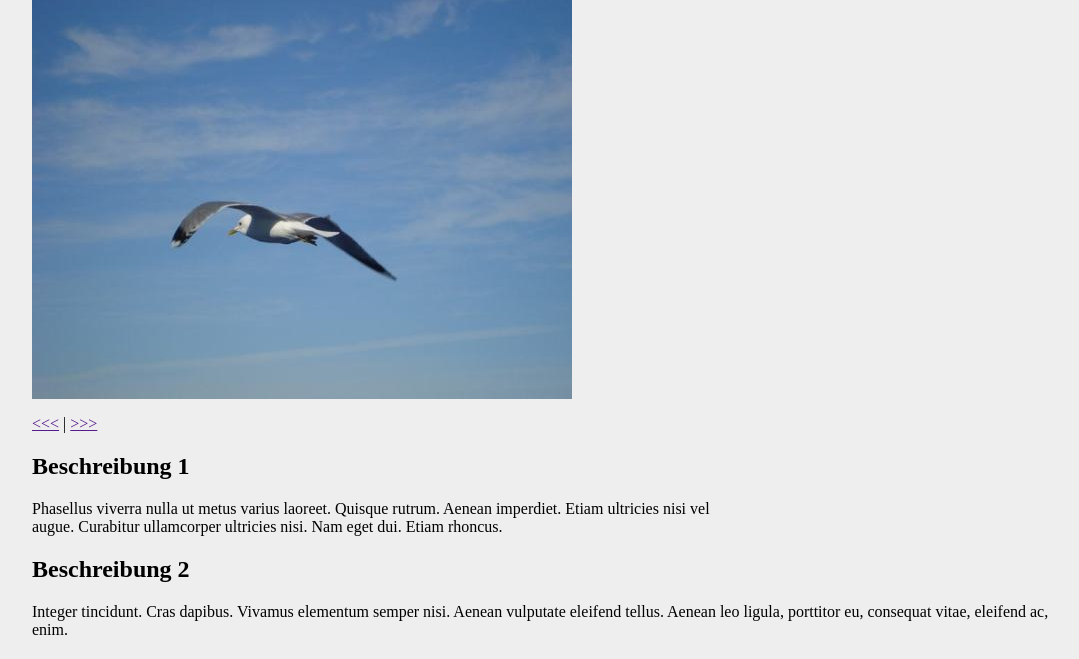
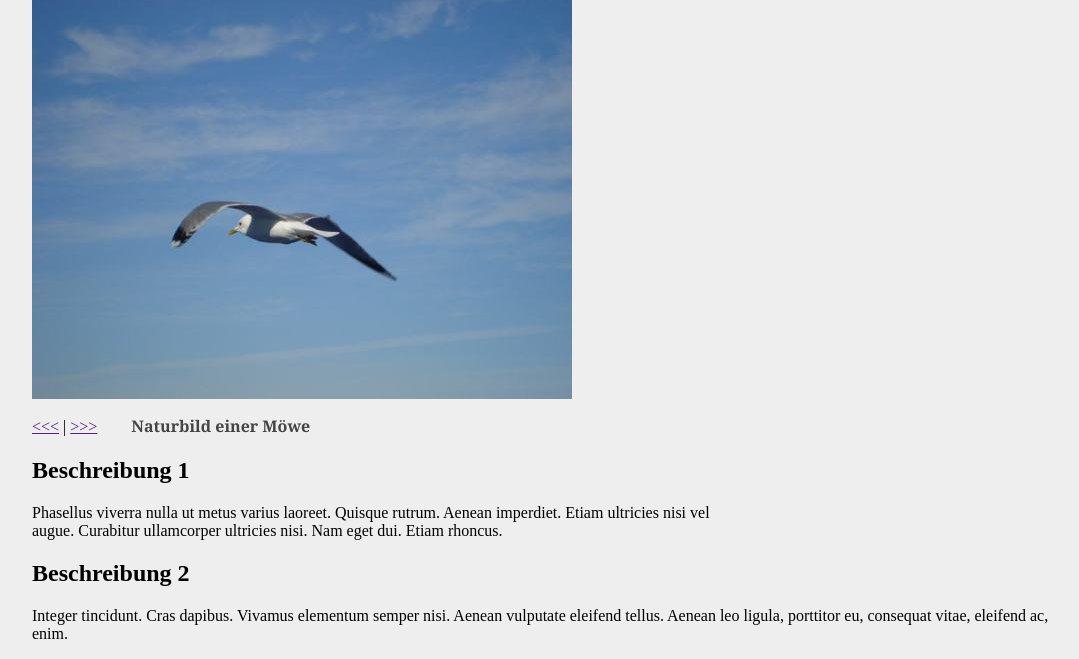
Before and after one commit to thwagner/uranus, a PHP site: page / in a window 1280 px wide. Shown: the part 264-923 px from the top of the page, without its empty margins (98-1177 px from the left). Before the commit the page ends 899 px from the top, so only its background shows below. Run offline with PHP 8.4, Linux system fonts and the light colour scheme.

Commit message:
17_08_2013_08_15_slide_show_mit_image_description

```diff
--- a/css/screen.css
+++ b/css/screen.css
@@ -21,3 +21,10 @@
     top: 0px;
     left: 0px;
 }
+
+#describer {
+    margin-left: 30px;
+    font-family: georgia;
+    font-weight: bold;
+    color: #444;
+}
--- a/index.php
+++ b/index.php
@@ -15,22 +15,24 @@
                     echo '<ul id="headlines"></ul>';
 
                     echo '<h2 id="bilder">Bilder</h2>
-                        <p>Donec pede justo, fringilla vel, aliquet nec, vulputate eget,
+                        <p id="text_bilder">Donec pede justo, fringilla vel, aliquet nec, vulputate eget,
                         arcu.<br />In enim justo, rhoncus ut, imperdiet a, venenatis vitae,
                         justo. Nullam dictum felis eu pede mollis pretium.</p>';
                     echo '<p id="image_box">';
                         echo '<ul id="images">'."\n";
-                            echo '<li><img src="./images/bird.jpg" alt="image" class="box_image"/>
+                            echo '<li><img src="./images/bird.jpg" alt="Naturbild einer Möwe" class="box_image"/>
                                 </li>'."\n";
-                            echo '<li><img src="./images/beach.jpg" alt="image" class="box_image"/>
+                            echo '<li><img src="./images/beach.jpg" alt="Ein einsamer Strand" class="box_image"/>
                                 </li>'."\n";
-                            echo '<li><img src="./images/garden.jpg" alt="image" class="box_image"/>
+                            echo '<li><img src="./images/garden.jpg" alt="Garten mit Schaukel" class="box_image"/>
                                 </li>'."\n";
-                            echo '<li><img src="./images/sea.jpg" alt="image" class="box_image"/>
+                            echo '<li><img src="./images/sea.jpg" alt="Steg am Meer" class="box_image"/>
                                 </li>'."\n";
                         echo '</ul>'."\n";
+
                         echo '<a href="" id="back"><<<</a> |
-                            <a href="" id="forward">>>></a>';
+                            <a href="" id="forward">>>></a>
+                            <span id="describer"></span>';
                     echo '</p>';
 
                     echo '<h2>Beschreibung 1</h2>
--- a/js/jfunctions.js
+++ b/js/jfunctions.js
@@ -2,6 +2,7 @@ $(function() {
     fading_duration = 2000;
     image_count = $('.box_image').length;
     j = 0;
+    setDescriber(0);
 
     $('#top_headline').append('<ul "headlines"></ul>');
     $('.box_image').hide();
@@ -23,6 +24,7 @@ $(function() {
 
         $('.box_image').eq(ct).fadeOut(fading_duration);
         $('.box_image').eq(j).fadeIn(fading_duration);
+        setDescriber(j);
 
         return false;
     })
@@ -40,7 +42,13 @@ $(function() {
 
         $('.box_image').eq(ct).fadeOut(fading_duration);
         $('.box_image').eq(j).fadeIn(fading_duration);
+        setDescriber(j);
 
         return false;
     })
 })
+
+function setDescriber(i) {
+    var pic_desc = $('.box_image').eq(i).attr('alt');
+    $('#describer').html(pic_desc);
+}
```
